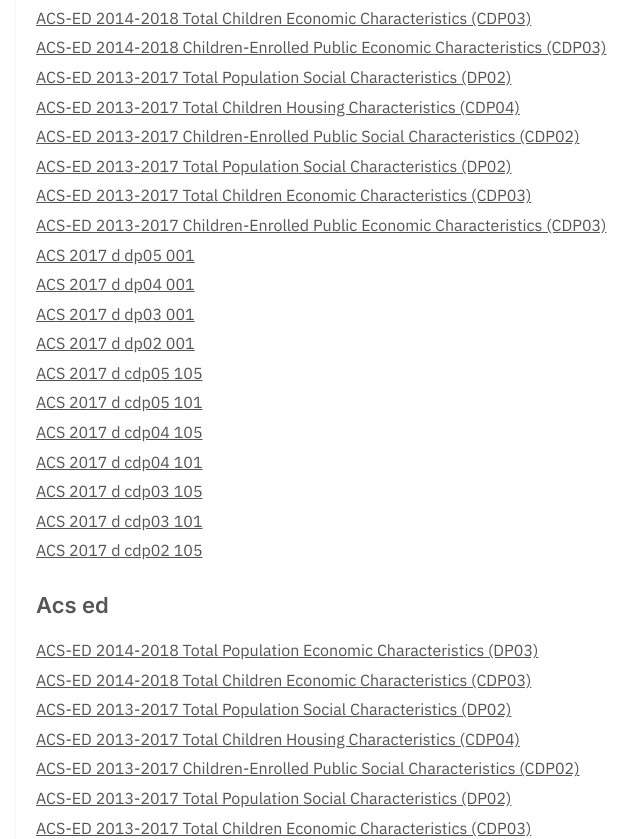
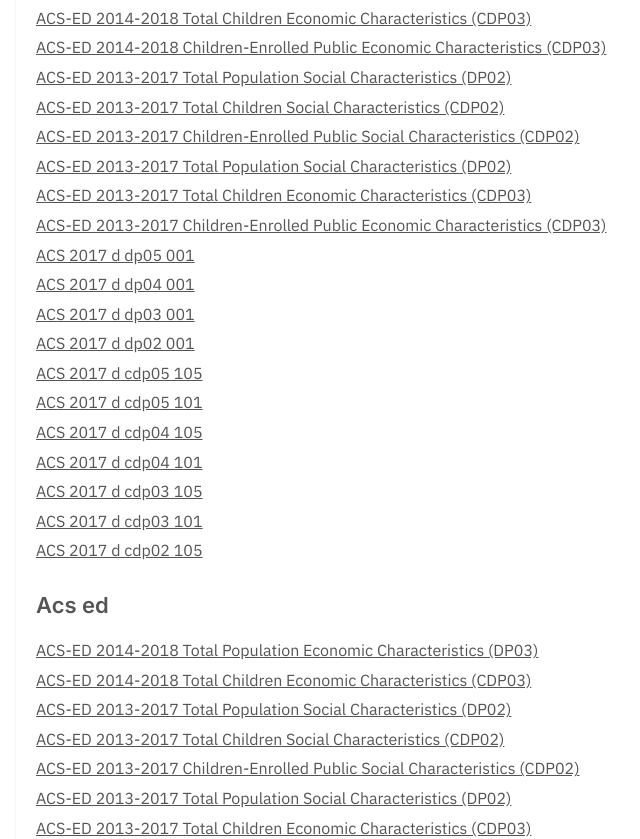
Before and after one commit to dayda-entities/department-of-education, a Jekyll site: the page built from tags.md, in a window 1280 px wide and 1400 px high, scrolled down 10843 px. Shown: the part 163-1002 px from the top of the window, without its empty margins (294-934 px from the left). Built offline with Jekyll 4.4.1, drawn with Linux system fonts in a browser that asks for light colours; some of the changed text lies outside the part shown.

```diff
--- a/_posts/2021-05-01-acs-ed-2013-2017-total-childre.md
+++ b/_posts/2021-05-01-acs-ed-2013-2017-total-childre.md
@@ -1,7 +1,7 @@
 ---
-title: ACS-ED 2013-2017 Total Children Housing Characteristics (CDP04)
-created: '2021-05-01T06:58:30.055954'
-modified: '2021-05-01T06:58:30.055961'
+title: ACS-ED 2013-2017 Total Children Social Characteristics (CDP02)
+created: '2021-05-01T06:58:20.942357'
+modified: '2021-05-01T06:58:20.942364'
 state: active
 type: dataset
 tags:
@@ -11,14 +11,14 @@ tags:
   - Department Of Education
   - Edge
   - Education Demographic Geographic Estimates
-  - Housing
   - National Center For Education Statistics
   - Nces
   - School Districts
+  - Social
   - U S Census Bureau
 groups: []
 csv_url: >-
-  https://data-nces.opendata.arcgis.com/datasets/9f61808240154e21bfc3762cfcd22f43_4.csv?outSR=%7B%22latestWkid%22%3A3857%2C%22wkid%22%3A102100%7D
+  https://data-nces.opendata.arcgis.com/datasets/335e2628bdd14ed9a5130b6e1ec83200_0.csv?outSR=%7B%22latestWkid%22%3A3857%2C%22wkid%22%3A102100%7D
 json_url: ''
 layout: post
 
```
